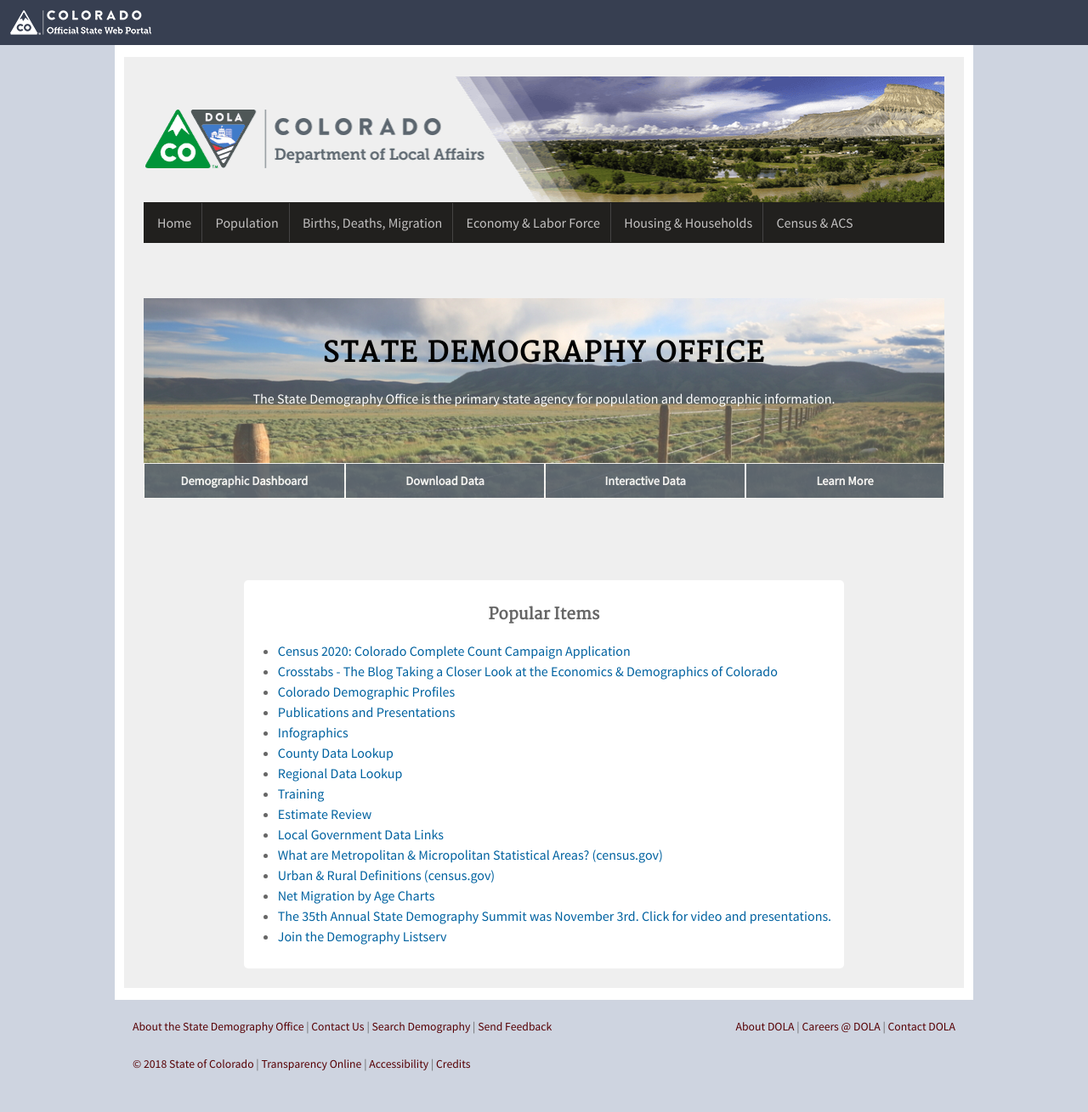
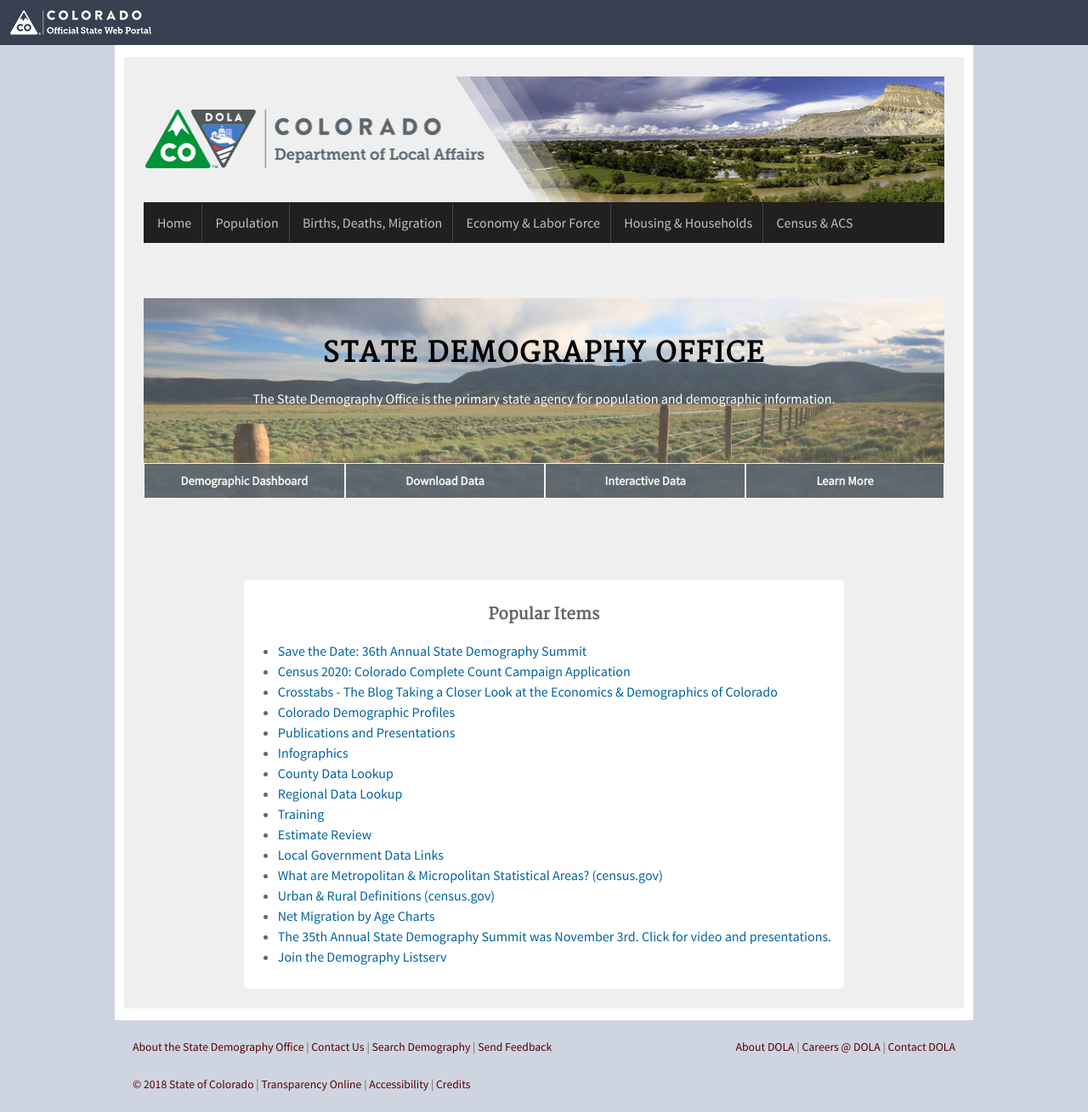
Before and after one commit to TBleess/Website_New, a Jekyll site: the page built from pages/0_Homepage_and_Footer_Links/index.md, in a window 1280 px wide. Shown: the whole page at 85% size. Built offline with Jekyll 4.4.1, drawn with Linux system fonts in a browser that asks for light colours; before the commit the page ends 1285 px from its top, so only the background shows below that.

Commit message:
Update infobox.yml

```diff
--- a/_data/infobox.yml
+++ b/_data/infobox.yml
@@ -2,6 +2,8 @@
   # url: "/data/"
 # - name: "Webmap Gallery"
 #   url: "/gis/map-gallery/"
+- name: "Save the Date: 36th Annual State Demography Summit"
+  url: "/demography/demography-summit-2018/"
 - name: "Census 2020:  Colorado Complete Count Campaign Application"
   url: "/demography/2020CCCC"
 - name: "Crosstabs - The Blog Taking a Closer Look at the Economics & Demographics of Colorado"
```
